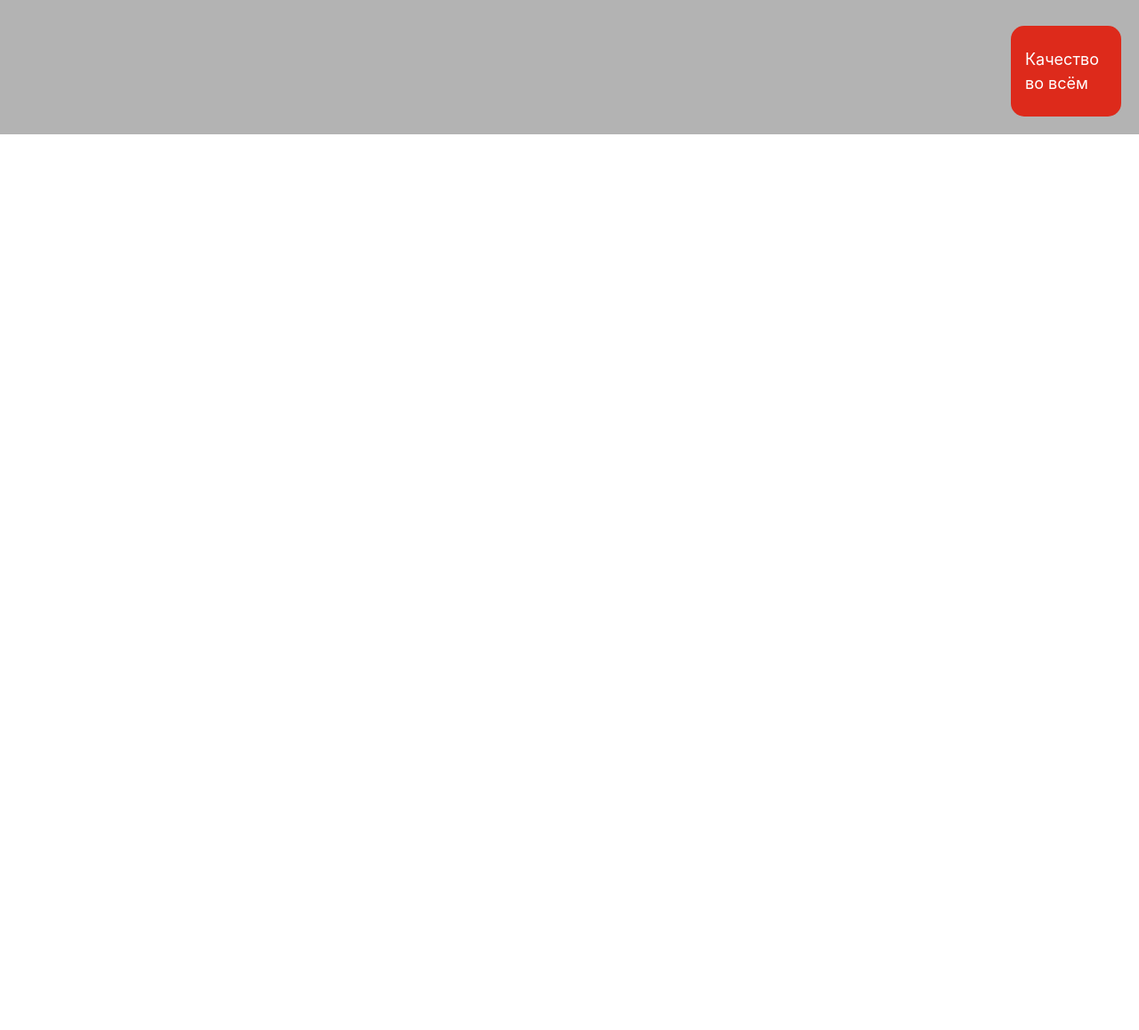
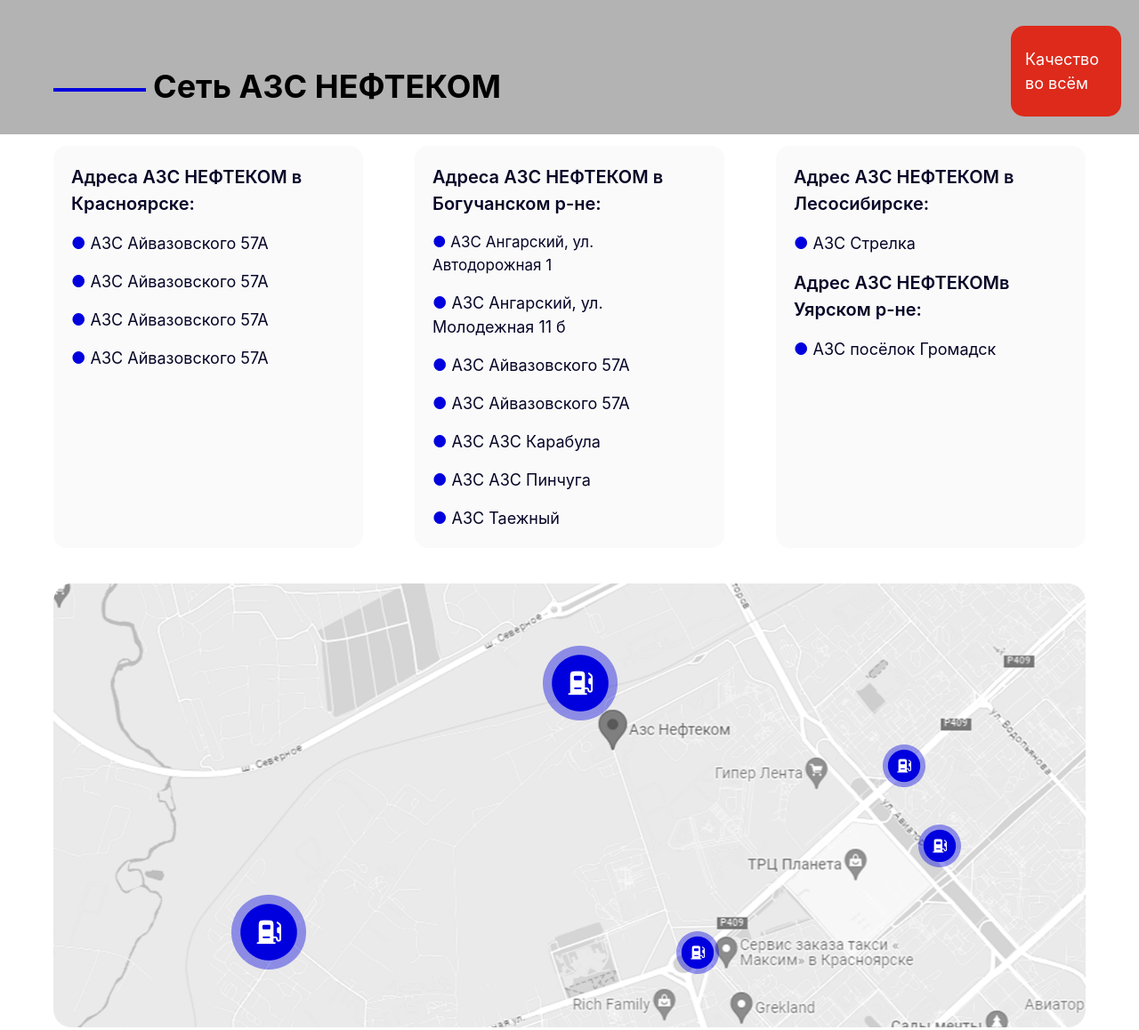
Before and after one commit to sodatovruslan/GroupProject, a website: page src/Magamed/index.html in a window 1280 px wide. Shown: the part 910-2068 px from the top of the page at 89% size. Before the commit the page ends 1061 px from the top, so only its background shows below. Drawn offline with nearby package versions, Linux system fonts and the light colour scheme; files that its build step writes are made by us from their sources.

Commit message:
section one by Magamed

```diff
--- a/src/Magamed/index.html
+++ b/src/Magamed/index.html
@@ -8,7 +8,7 @@
 </head>
 <body>
     <!-- Header -->
-    <header class="max-w-380 mx-auto h-[900px]"
+    <header class="max-w-380 mx-auto h-225"
     style="background-image: url(./img/3.jpg); background-position: center; background-size: 100%; background-repeat: no-repeat;">
         <div class="max-w-380 bg-[#0000004c] m-auto">
             <nav class="flex justify-between p-5">
@@ -73,5 +73,52 @@
         </div>
 
     </header>
+
+    <main>
+        <!-- Section one -->
+        <section class="max-w-300 mx-auto p-5 my-15">
+            <div class="flex gap-2 items-center">
+                <img src="./img/6.png" alt="" class="inline h-1 mt-2">
+                <h1 class="inline text-[36px] font-bold"> Сеть АЗС НЕФТЕКОМ </h1>
+            </div>
+
+            <div class="flex justify-between my-10">
+                <div class="w-[30%] p-5 bg-[#FAFAFA] rounded-[15px] flex flex-col gap-4">
+                    <h2 class="text-[20px] text-[#060628] font-semibold"> Адреса АЗС НЕФТЕКОМ в Красноярске: </h2>
+                    <p class="text-[18px] text-[#060628]"> <span class="text-[#0000DE]">●</span> АЗС Айвазовского 57А </p>
+                    <p class="text-[18px] text-[#060628]"> <span class="text-[#0000DE]">●</span> АЗС Айвазовского 57А </p>
+                    <p class="text-[18px] text-[#060628]"> <span class="text-[#0000DE]">●</span> АЗС Айвазовского 57А </p>
+                    <p class="text-[18px] text-[#060628]"> <span class="text-[#0000DE]">●</span> АЗС Айвазовского 57А </p>
+                </div>
+
+                <div class="w-[30%] p-5 bg-[#FAFAFA] rounded-[15px] flex flex-col gap-4">
+                    <h2 class="text-[20px] text-[#060628] font-semibold"> Адреса АЗС НЕФТЕКОМ в Богучанском р-не: </h2>
+                    <p class="text-[17px] text-[#060628]"> <span class="text-[#0000DE]">●</span> АЗС Ангарский, ул. Автодорожная 1</p>
+                    <p class="text-[18px] text-[#060628]"> <span class="text-[#0000DE]">●</span> АЗС Ангарский, ул. Молодежная 11 б </p>
+                    <p class="text-[18px] text-[#060628]"> <span class="text-[#0000DE]">●</span> АЗС Айвазовского 57А </p>
+                    <p class="text-[18px] text-[#060628]"> <span class="text-[#0000DE]">●</span> АЗС Айвазовского 57А </p>
+                    <p class="text-[18px] text-[#060628]"> <span class="text-[#0000DE]">●</span> АЗС АЗС Карабула </p>
+                    <p class="text-[18px] text-[#060628]"> <span class="text-[#0000DE]">●</span> АЗС АЗС Пинчуга</p>
+                    <p class="text-[18px] text-[#060628]"> <span class="text-[#0000DE]">●</span> АЗС Таежный </p>
+                </div>
+
+                <div class="w-[30%] p-5 bg-[#FAFAFA] rounded-[15px] flex flex-col gap-4">
+                    <h2 class="text-[20px] text-[#060628] font-semibold"> Адрес АЗС НЕФТЕКОМ в Лесосибирске: </h2>
+                    <p class="text-[18px] text-[#060628]"> <span class="text-[#0000DE]">●</span> АЗС Стрелка</p>
+                    <h2 class="text-[20px] text-[#060628] font-semibold"> Адрес АЗС НЕФТЕКОМв Уярском р-не: </h2>
+                    <p class="text-[18px] text-[#060628]"> <span class="text-[#0000DE]">●</span> АЗС посёлок Громадск </p>
+                </div>
+            </div>
+
+            <div class="relative">
+                <img src="./img/7.png" alt="">
+                <img src="./img/8 big.png" alt="" class="absolute top-17.5 left-137.5">
+                <img src="./img/8 big.png" alt="" class="absolute top-87.5 left-50">
+                <img src="./img/8.png" alt="" class="absolute bottom-15 left-175">
+                <img src="./img/8.png" alt="" class="absolute bottom-45 right-35">
+                <img src="./img/8.png" alt="" class="absolute bottom-67.5 right-45">
+            </div>
+        </section>
+    </main>
 </body>
 </html>
```
Also changed, not shown: src/Magamed/img/6.png (added), src/Magamed/img/7.png (added), src/Magamed/img/8 big.png (added), src/Magamed/img/8.png (added).
